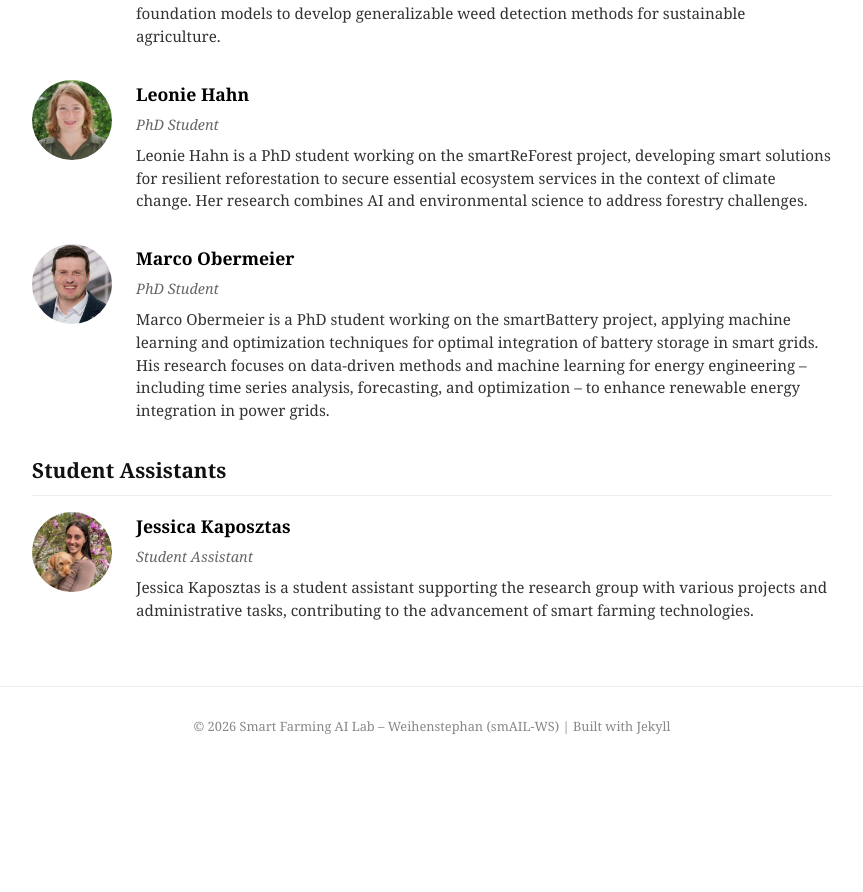
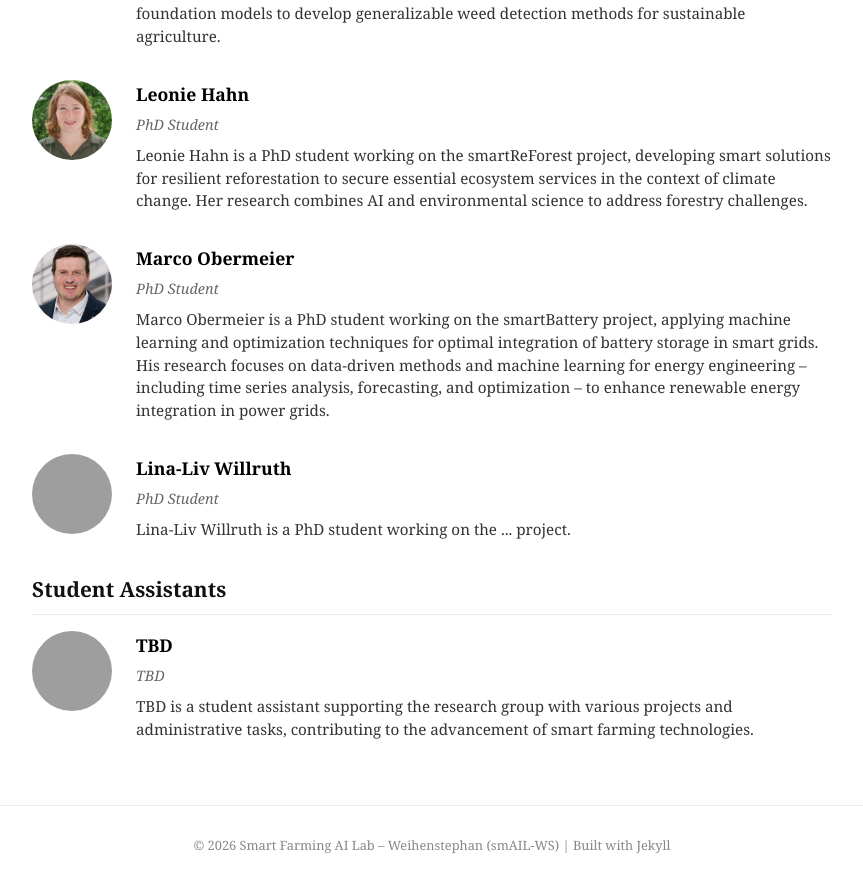
Before and after one commit to meincv/mysmartfarming12, a Jekyll site: the page built from people.md, in a window 1280 px wide and 900 px high, scrolled down 1376 px. Shown: the top 892 px of the window, without its empty margins (208-1071 px from the left). Built offline with Jekyll 4.4.1, drawn with Linux system fonts in a browser that asks for light colours; before the commit the page ends 2157 px from its top, so only the background shows below that; grey boxes are pictures that could not be loaded.

Commit message:
updating people info

```diff
--- a/_data/people.yml
+++ b/_data/people.yml
@@ -34,9 +34,14 @@ phd_students:
     photo: /assets/images/people/m.jpeg
     description: "Marco Obermeier is a PhD student working on the smartBattery project, applying machine learning and optimization techniques for optimal integration of battery storage in smart grids. His research focuses on data-driven methods and machine learning for energy engineering – including time series analysis, forecasting, and optimization – to enhance renewable energy integration in power grids."
 
+  - name: Lina-Liv Willruth
+    role: PhD Student
+    photo: /assets/images/people/lw.jpeg
+    description: "Lina-Liv Willruth is a PhD student working on the ... project."
+
 # Student Assistants
 assistants:
-  - name: Jessica Kaposztas
-    role: Student Assistant
-    photo: /assets/images/people/j.jpeg
-    description: "Jessica Kaposztas is a student assistant supporting the research group with various projects and administrative tasks, contributing to the advancement of smart farming technologies."
+  - name: TBD
+    role: TBD
+    photo: /assets/images/people/TBD.jpeg
+    description: "TBD is a student assistant supporting the research group with various projects and administrative tasks, contributing to the advancement of smart farming technologies."
```
